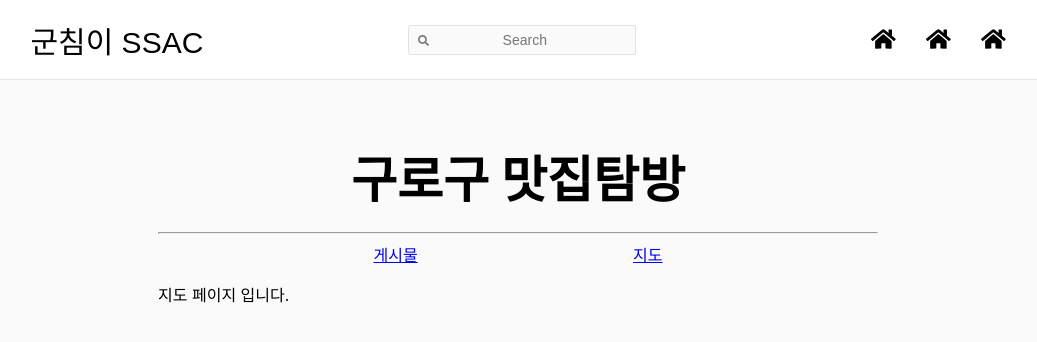
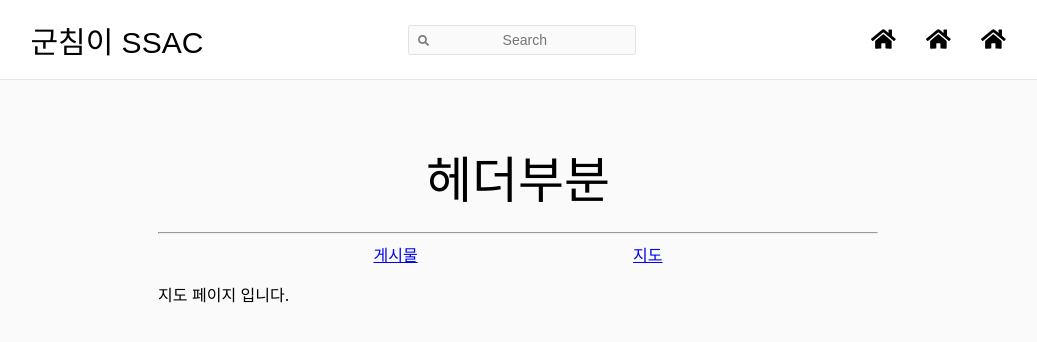
Before and after one commit to gyus13/SSAC_FRONT_PROJECT1, a React (Create React App) app: page /map in a window 1280 px wide. Shown: the top 342 px of the page, without its empty margins (122-1159 px from the left). Built offline with nearby package versions, Linux system fonts and the light colour scheme; a web font is replaced by a local one.

Commit message:
feed 수정

```diff
--- a/src/Feed.js
+++ b/src/Feed.js
@@ -9,7 +9,7 @@ const Feed = () => {
     return (
         <div className="feed">
             <Navbar></Navbar>
-            <div className="header"><b>구로구 맛집탐방</b></div>
+            <div class="header"> 헤더부분 </div>
                     <hr />
                     <div className="category">
 
```
Also changed, not shown: src/Feed.css (line endings or trailing spaces), src/README.md (added). Lines whose indentation alone changed are shown as unchanged.
